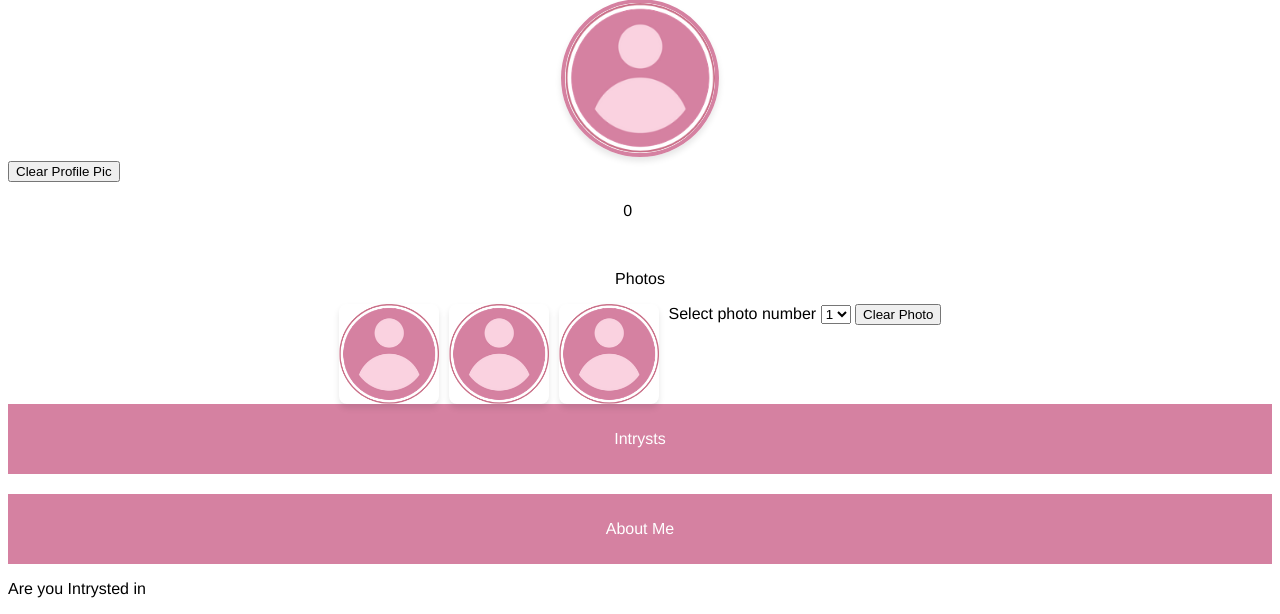
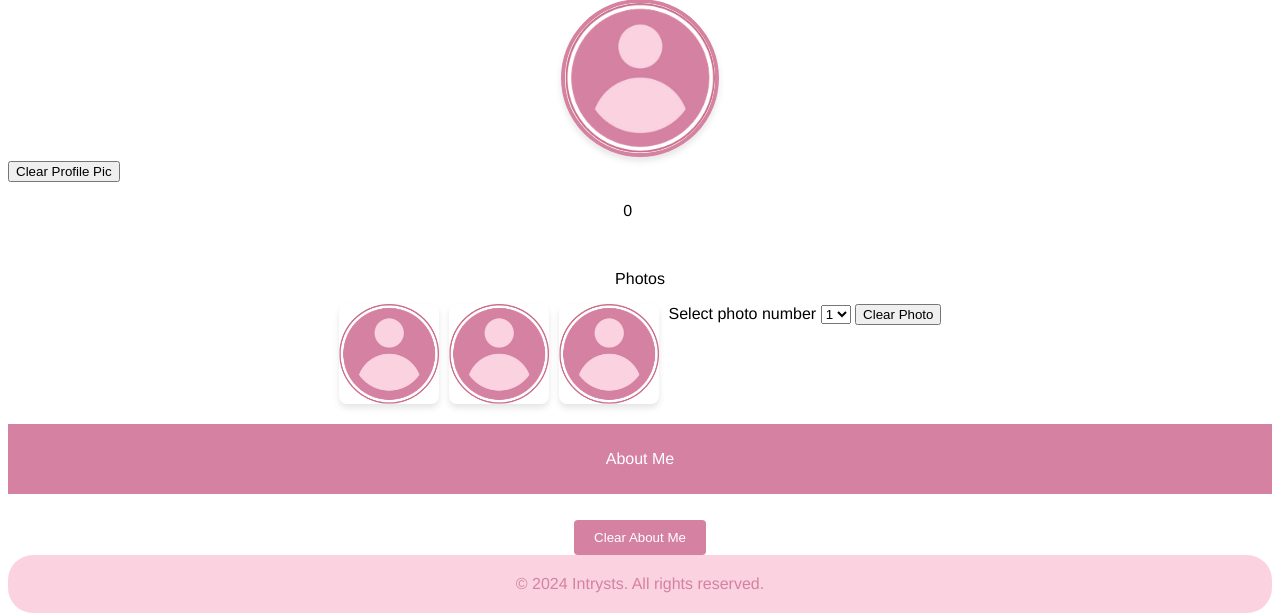
Before and after one commit to evanevan-67/CS4116-project, a PHP site: page /adminprofileedit.php?profileid=1 in a window 1280 px wide. Shown: the part 121-735 px from the top of the page. Run offline with PHP 8.4, Linux system fonts and the light colour scheme; the visitor is signed in with stand-in values (Sample User, id 1); data that the repository does not hold is empty.

Commit message:
Added admin function to clear the aboutme section if inappropriate

```diff
--- a/adminprofileedit.php
+++ b/adminprofileedit.php
@@ -125,38 +125,7 @@
 
         </div>
     </div>
-    <div class="interests">
-        <div id="interestsheader">
-            <p>Intrysts</p>
-        </div>
-        <div id="interests">
-            <!--Nine interests go here-->
-            <ul>
-            <?php
-            include 'db_connect.php';
 
-            $query =    "SELECT interests.name
-                        FROM userinterests
-                        INNER JOIN interests ON userinterests.interestid = interests.interestid
-                        WHERE userinterests.userid = $profile_id";
-
-            $result = mysqli_query($conn, $query);
-
-            if ($result) {
-
-                while ($row = mysqli_fetch_assoc($result)) {
-                    echo "<li>{$row['name']}</li>";
-
-                }
-
-            } else {
-            echo "Error: " . mysqli_error($connection);
-            }
-
-            ?>
-            </ul>
-        </div>
-    </div>
     <div class="aboutme">
         <div id="aboutmeheader">
             <p>About Me</p>
@@ -179,81 +148,13 @@
             echo "Error: " . mysqli_error($connection);
             }
         ?>
+        <form method="GET" action="clear_aboutme.php">
+            <input type="hidden" name="profileid" value="<?php echo $profile_id; ?>">
+
+            <input type="submit" value="Clear About Me">
+            </form>
     </div>
-    <div class="Intrysted">
-        <p>Are you Intrysted in
-            <?php
-            include 'db_connect.php';
 
-            $query = "SELECT name FROM profiles WHERE userid = $profile_id";
-
-            $result = mysqli_query($conn, $query);
-
-            if ($result) {
-
-                $row = mysqli_fetch_assoc($result);
-                echo "{$row['name']}";
-
-
-
-            } else {
-            echo "Error: " . mysqli_error($connection);
-            }
-        ?></p>
-        <div class="connectionbox">
-
-        <form action="connection.php" method="get">
-        	<input type="hidden" name="profileid" value="<?php echo $profile_id; ?>">
-            <input type="hidden" name="connection" value="1">
-            <button type="submit"><img src="Images/tickbox.jpg"></button>
-        </form>
-        <form action="connection.php" method="get">
-        	<input type="hidden" name="profileid" value="<?php echo $profile_id; ?>">
-            <input type="hidden" name="connection" value="0">
-            <button type="submit"><img src="Images/xbox.jpg"></button>
-        </form>
-
-            <!--Positive and negative boxes?-->
-        </div>
-    </div>
-    <div class="matchstatussection">
-        <h1 class="matchstatusheader">Match Status</h1>
-
-
-        <?php
-            include 'db_connect.php';
-
-            $userid = $_SESSION['userid'];
-            $profileid = $_GET['profileid'];
-
-
-
-            $sql = "SELECT connectionstatus FROM connections WHERE (user1id = $userid OR user2id = $userid) AND (user1id = $profileid OR user2id = $profileid)";
-            $result = mysqli_query($conn, $sql);
-            $row = mysqli_fetch_assoc($result);
-
-            // echo  $row['connectionstatus'];
-
-            if ($row['connectionstatus'] == 1 ){
-
-                echo '<p class="matchsuccess">It\'s a match!</div>';
-                echo '<a class="matchlink" href="messages.php">Message me!</a>';
-            } else {
-                echo '<p class="unknownmatch">Unknown</div>';
-            }
-            mysqli_close($conn);
-        ?>
-
-
-        <?php
-            echo '<a href="report_user.php?profileid=' . $profileid . '">';
-            echo '<button id="blockbutton">Report User</button>';
-            echo '</a>';
-        ?>
-
-
-
-    </div>
 
 
     <footer>
```
Also changed, not shown: clear_aboutme.php (added, +14 -0 lines).
